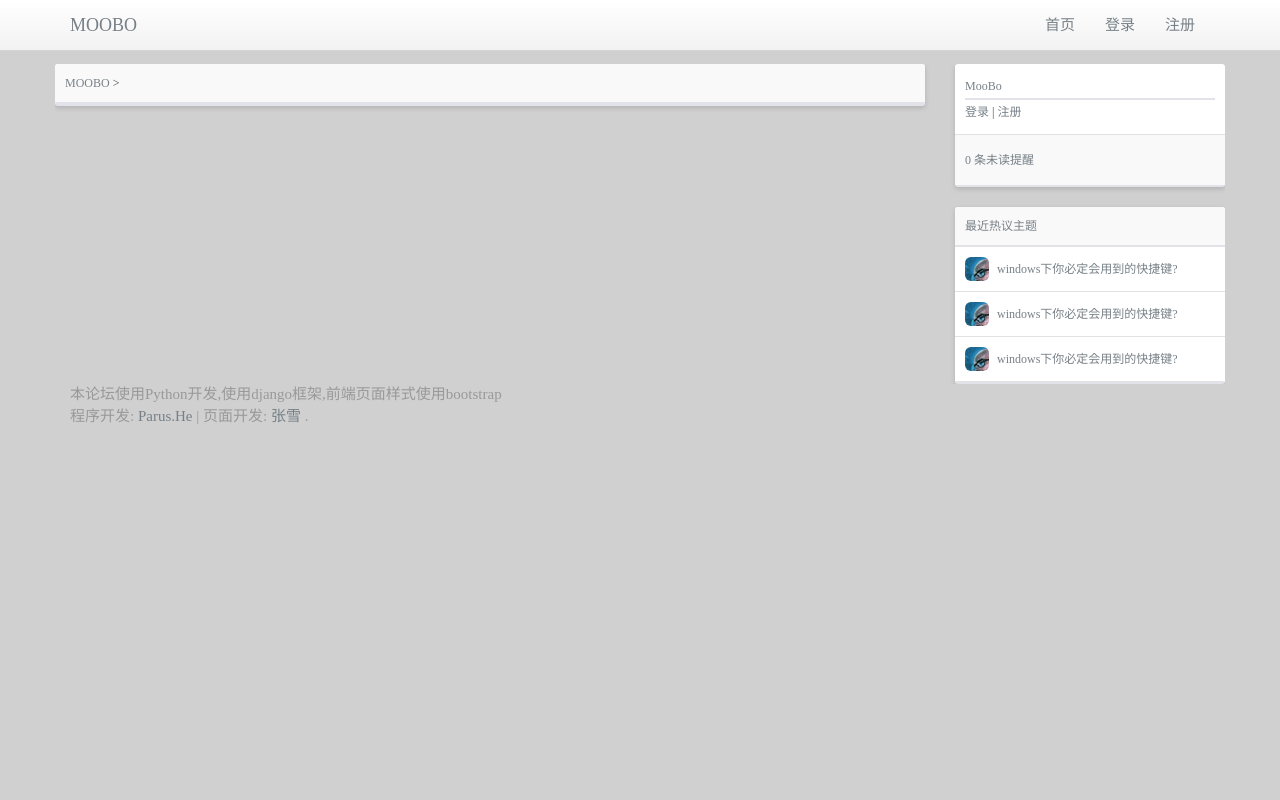
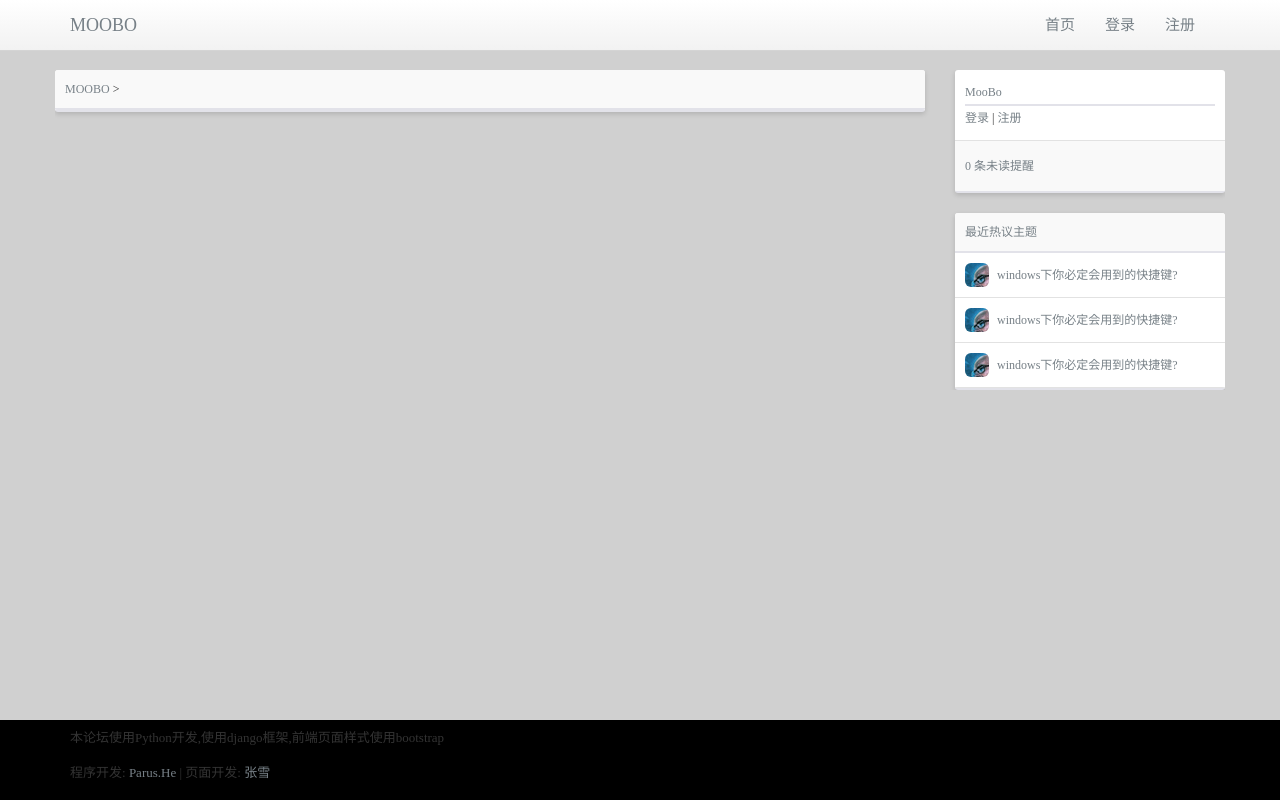
Before and after one commit to puras/moobo, a Django app: template bbs/templates/node.html in a window 1280 px wide. Run offline with Django 3.2, Linux system fonts and the light colour scheme; the template is opened without the code that fills it, so the values that code supplies are empty; parts of the project's set-up code (start-up, migrations or seed data) failed here and were passed over.

Commit message:
修正无滚动条的样式问题

```diff
--- a/bbs/static/css/base.css
+++ b/bbs/static/css/base.css
@@ -6,7 +6,6 @@
 }
 html,body {
     background: #D0D0D0!important;
-    color: #4C4C4C;
     font-family: 'Open Sans',sans-serif ,Microsoft YaHei;
     font-size: 15px;
     height: 100%
--- a/bbs/static/css/content.css
+++ b/bbs/static/css/content.css
@@ -1,7 +1,15 @@
 @charset "utf-8";
 /* CSS Document */
+#wrap {
+    height: auto !important;
+    margin-bottom: -80px;
+    margin-left: auto;
+    margin-right: auto;
+    margin-top: 0;
+    min-height: 100%;
+}
 .content{
-    /*height: 82%;    */
+    margin-top: 70px;
 }
 .navbar-inner{
     background-color: #F9F9F9;
@@ -68,7 +76,7 @@
     line-height: 200%;
 }
 .node-item{
-    line-height: 120%;
+    line-height: 200%;
     padding-left: 10px;
 }
 .node-item a{
@@ -156,7 +164,11 @@ a.balance_area:link, a.balance_area:visited, .balance_area {
 a.balance_area:hover{
     color: #000;
 }
-footer{
-    position: relative;
-    bottom: 0;
+#footer {
+    background-color: #000;
+    font-size: 13px;
+    line-height: 35px;
 }
+#push, #footer {
+    height: 80px;
+}
--- a/bbs/templates/layout.html
+++ b/bbs/templates/layout.html
@@ -38,18 +38,17 @@
             </nav>
         </div>
     </header>
-    <p>
-        <br>
-        <br>
-        <br>
-    </p>
-    {% block body %}
-    {% endblock %}
+    <div id="wrap">
+        {% block body %}
+        {% endblock %}
+
+        <div id="push"></div>
+    </div>
     <div id="footer">
-      <div class="container">
-        <p class="text-muted credit"> 本论坛使用Python开发,使用django框架,前端页面样式使用bootstrap</p>
-        <p class="text-muted credit">程序开发: <a href="#">Parus.He</a> | 页面开发: <a href="#">张雪</a> . </p>
-      </div>
+        <div class="container">
+            <p class="muted credit"> 本论坛使用Python开发,使用django框架,前端页面样式使用bootstrap</p>
+            <p class="muted credit">程序开发: <a href="#">Parus.He</a> | 页面开发: <a href="#">张雪</a></p>
+        </div>
     </div>
     <!-- Latest compiled and minified JavaScript -->
     <script src="{% static 'js/lib/jquery-1.10.2.min.js' %}"></script>
```
